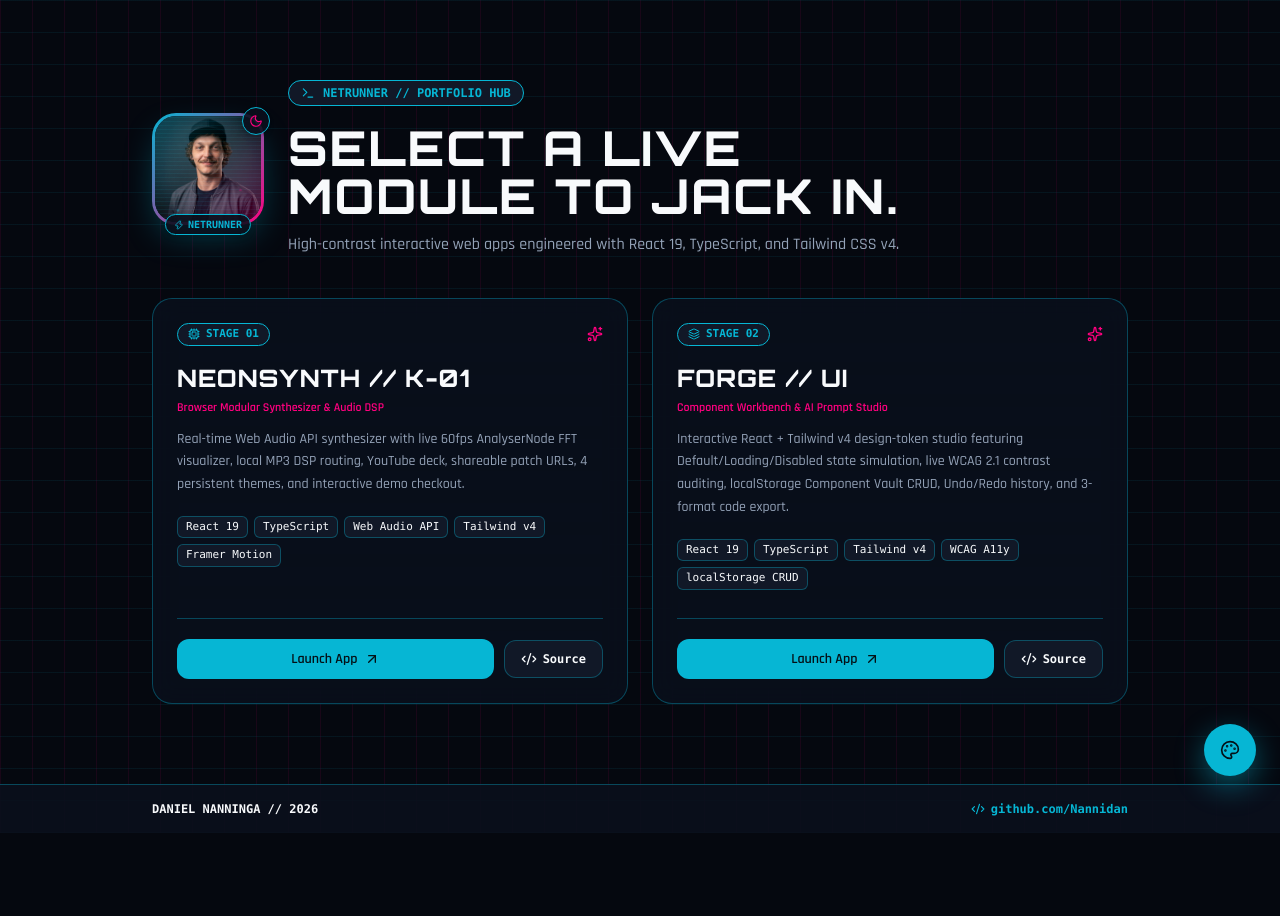
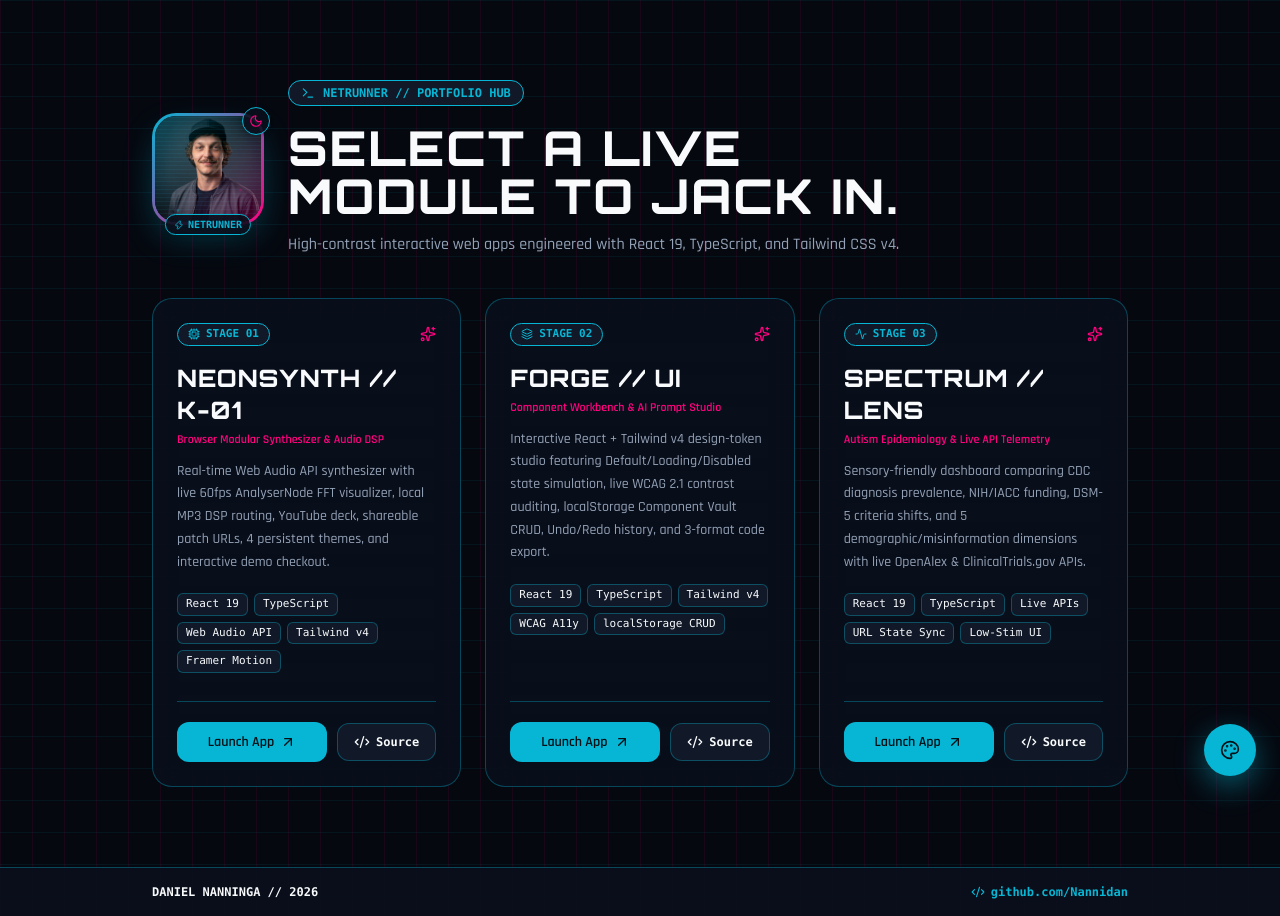
Before and after one commit to Nannidan/portfolio-hub, a React (Vite) app: page / in a window 1280 px wide. Before the commit the page ends 833 px from the top, so only its background shows below. Built offline with nearby package versions, Linux system fonts and the light colour scheme.

Commit message:
feat: add SPECTRUM // LENS (Stage 03) card and InfinityFree .htaccess

```diff
--- a/src/App.tsx
+++ b/src/App.tsx
@@ -1,5 +1,6 @@
 import { useEffect, useRef, useState } from 'react'
 import {
+  Activity,
   ArrowUpRight,
   Code2,
   Cpu,
@@ -31,7 +32,7 @@ interface Project {
   liveUrl: string
   repoUrl: string
   tags: string[]
-  icon: 'synth' | 'forge'
+  icon: 'synth' | 'forge' | 'spectrum'
 }
 
 const PROJECTS: Project[] = [
@@ -58,6 +59,18 @@ const PROJECTS: Project[] = [
     repoUrl: 'https://github.com/Nannidan/forge-ui-studio',
     tags: ['React 19', 'TypeScript', 'Tailwind v4', 'WCAG A11y', 'localStorage CRUD'],
     icon: 'forge',
+  },
+  {
+    id: 'spectrum-lens',
+    code: 'STAGE 03',
+    title: 'SPECTRUM // LENS',
+    tagline: 'Autism Epidemiology & Live API Telemetry',
+    description:
+      'Sensory-friendly dashboard comparing CDC diagnosis prevalence, NIH/IACC funding, DSM-5 criteria shifts, and 5 demographic/misinformation dimensions with live OpenAlex & ClinicalTrials.gov APIs.',
+    liveUrl: 'https://spectrum-lens.vercel.app/',
+    repoUrl: 'https://github.com/Nannidan/spectrum-lens',
+    tags: ['React 19', 'TypeScript', 'Live APIs', 'URL State Sync', 'Low-Stim UI'],
+    icon: 'spectrum',
   },
 ]
 
@@ -164,7 +177,7 @@ export default function App() {
         </div>
 
         {/* Project Cards */}
-        <div className="mt-10 grid gap-6 md:grid-cols-2">
+        <div className="mt-10 grid gap-6 md:grid-cols-2 lg:grid-cols-3">
           {PROJECTS.map((project) => (
             <article key={project.id} className="hub-card flex flex-col justify-between p-6">
               <div>
@@ -179,8 +192,10 @@ export default function App() {
                   >
                     {project.icon === 'synth' ? (
                       <Cpu className="h-3 w-3" />
+                    ) : project.icon === 'forge' ? (
+                      <Layers className="h-3 w-3" />
                     ) : (
-                      <Layers className="h-3 w-3" />
+                      <Activity className="h-3 w-3" />
                     )}
                     {project.code}
                   </span>
```
Also changed, not shown: 1 other file (tests, documents, lock files or other folders).
